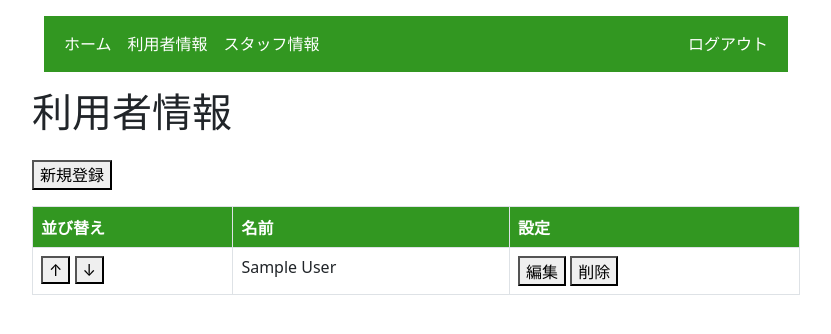
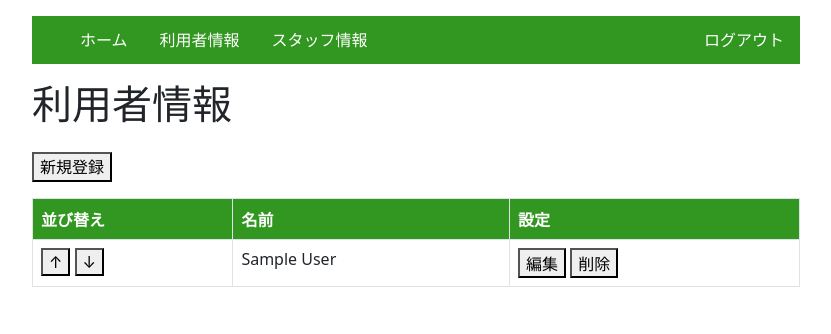
Before and after one commit to asai-omiomi/seventhfactory, a Django app: page /config/customer/ in a window 1280 px wide. Shown: the top 334 px of the page, without its empty margins (224-1055 px from the left). Run offline with Django 5.2, Linux system fonts and the light colour scheme; a user stored in the database is signed in; tables that the repository leaves empty hold one stand-in row (values such as "Sample post"); some libraries are stand-ins or nearby versions.

Commit message:
STATIC_ROOTとナビ修正

```diff
--- a/baseapp/templates/template_header.html
+++ b/baseapp/templates/template_header.html
@@ -1,12 +1,6 @@
-<div class="container">
 <header>
-
-    <nav class="navbar navbar-custom navbar-expand-sm navbar-light mt-3 mb-3">
-      <div class="container">
-
-        <!-- ナビゲーションメニュー -->
-        <div class="collapse navbar-collapse align-items-center" id="navbarNavAltMarkup">
-          <ul class="navbar-nav d-flex w-100 justify-content-start">
+  <nav class="my-3" style="width: 100%; background-color: #329721;">
+    <ul class="d-flex py-1 pl-0" style="list-style: none;">
       {% if request.user.is_superuser %}
       <li class="nav-item">
         <a class="nav-link nav-link-custom" href="{% url 'info_today' %}">ホーム</a>
@@ -23,7 +17,8 @@
       </li>
       {% endif %}
       <li class="nav-item ms-auto">
-              <a href="#" onclick="event.preventDefault(); document.getElementById('logout-form').submit();" class="nav-link nav-link-custom">
+        <a href="#" onclick="event.preventDefault(); document.getElementById('logout-form').submit();"
+          class="nav-link nav-link-custom">
           ログアウト
         </a>
 
@@ -32,8 +27,5 @@
         </form>
       </li>
     </ul>
-        </div>
-      </div>
   </nav>
 </header>
-</div>
--- a/seventhsystem/settings.py
+++ b/seventhsystem/settings.py
@@ -142,8 +142,8 @@ if DEBUG:
     )
 
 else:
-    # STATIC_ROOT = str(BASE_DIR / "staticfiles")
-    STATIC_ROOT = os.path.join(BASE_DIR, 'staticfiles')
+    STATIC_ROOT = str(BASE_DIR / "staticfiles")
+    # STATIC_ROOT = os.path.join(BASE_DIR, 'staticfiles')
     STATICFILES_STORAGE = "whitenoise.storage.CompressedManifestStaticFilesStorage"
 
 # Default primary key field type
--- a/static/css/style.css
+++ b/static/css/style.css
@@ -1,10 +1,6 @@
 body{
     margin-left: 20vw;
     margin-right: 20vw;
-}
-
-.navbar-custom {
-    background-color: #329721;
 }
 
 .nav-link-custom{
```
Lines whose indentation alone changed are shown as unchanged.
